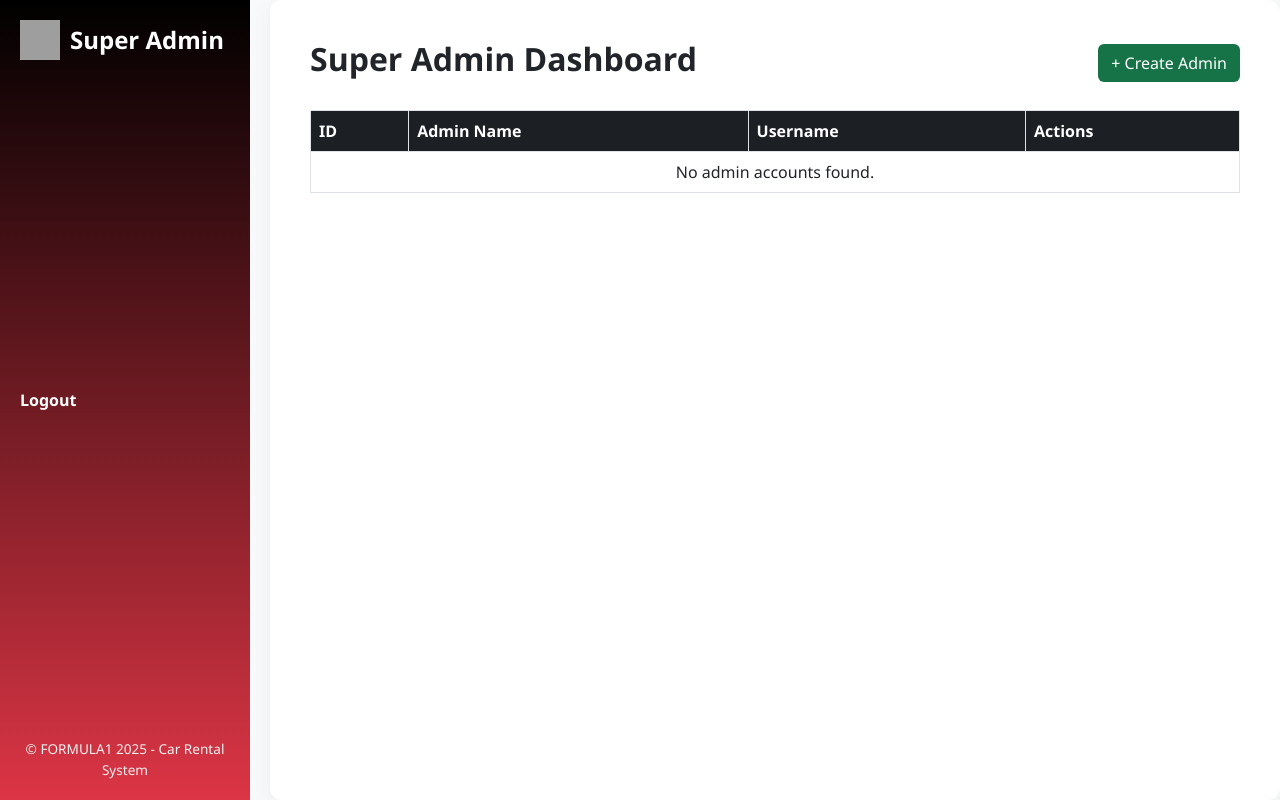
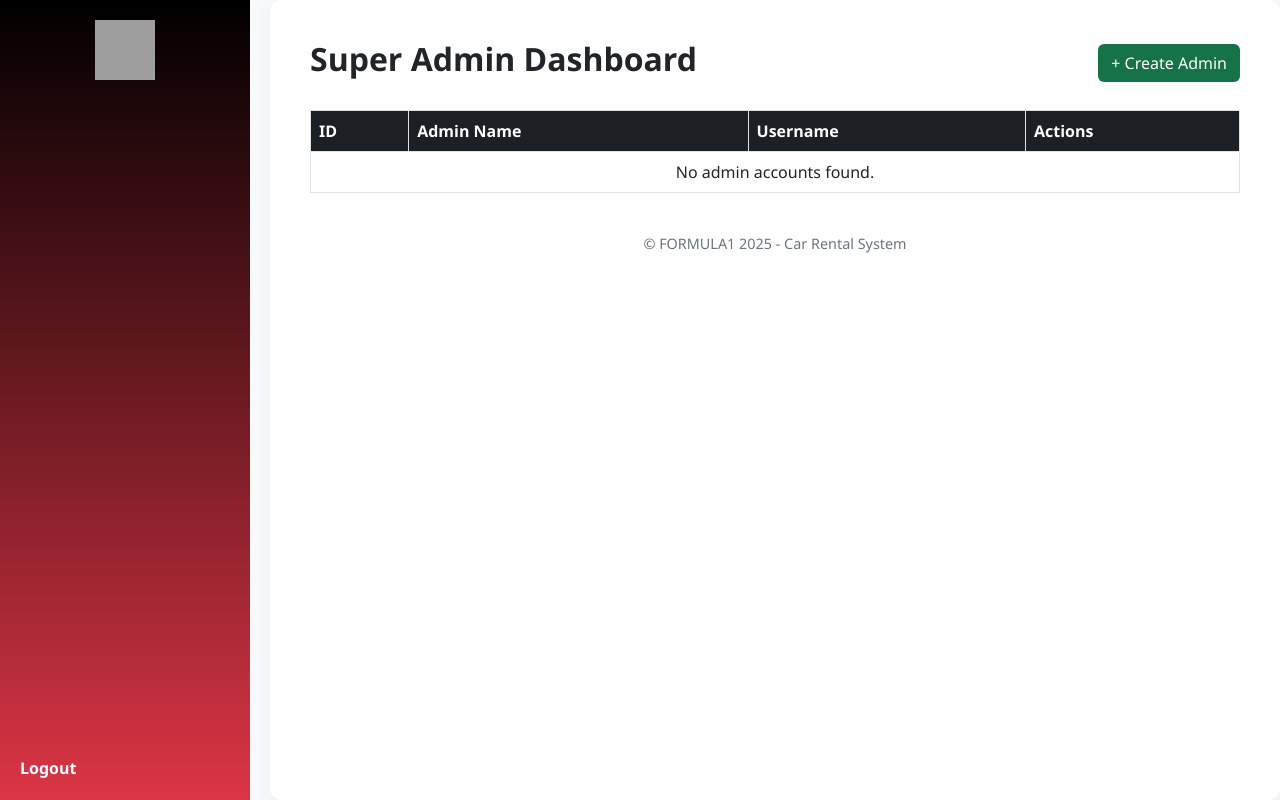
Before and after one commit to ChandlerVictorino/formula1carrental, a CodeIgniter app: the page made by application/views/superadmin/dashboard.php in a window 1280 px wide. Run offline with CodeIgniter, Linux system fonts and the light colour scheme; grey boxes are pictures that could not be loaded.

Commit message:
Update dashboard.php

```diff
--- a/application/views/superadmin/dashboard.php
+++ b/application/views/superadmin/dashboard.php
@@ -29,14 +29,18 @@
         .sidebar .logo {
             display: flex;
             align-items: center;
-            gap: 10px;
-            font-size: 1.5rem;
-            font-weight: bold;
+            justify-content: center;
+            margin-bottom: 20px;
+        }
+        .sidebar .logo img {
+            width: 60px;
+            height: 60px;
         }
         .sidebar a.logout {
             color: white;
             text-decoration: none;
             font-weight: bold;
+            text-align: center;
         }
         .sidebar a.logout:hover {
             text-decoration: underline;
@@ -75,23 +79,22 @@
         .btn-delete:hover {
             background-color: #bb2d3b;
         }
-        .sidebar-footer {
-            font-size: 0.85rem;
-            color: #f1f1f1;
+        footer {
+            text-align: center;
+            margin-top: 20px;
+            padding: 20px 0;
+            color: #6c757d;
+            font-size: 0.9rem;
         }
     </style>
 </head>
 <body>
     <div class="sidebar">
         <div class="logo">
-            <img src="<?= base_url('assets/logo.png') ?>" alt="Logo" style="width: 40px; height: 40px;">
-            <span>Super Admin</span>
+            <img src="<?= base_url('assets/logo.png') ?>" alt="Logo">
         </div>
         <div>
             <a href="<?= base_url('welcome/logout') ?>" class="logout">Logout</a>
-        </div>
-        <div class="sidebar-footer text-center">
-            &copy; FORMULA1 2025 - Car Rental System
         </div>
     </div>
 
@@ -128,6 +131,10 @@
             <?php endif; ?>
             </tbody>
         </table>
+
+        <footer>
+            &copy; FORMULA1 2025 - Car Rental System
+        </footer>
     </div>
 
     <!-- Delete Confirmation Modal -->
```
